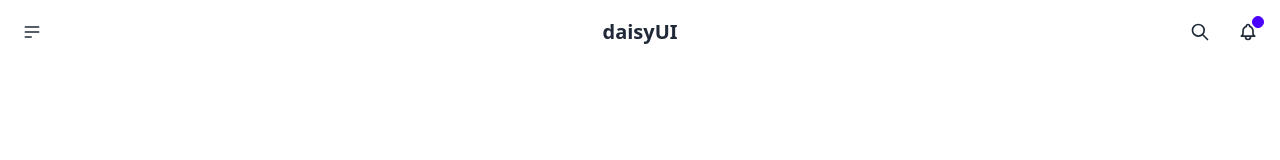
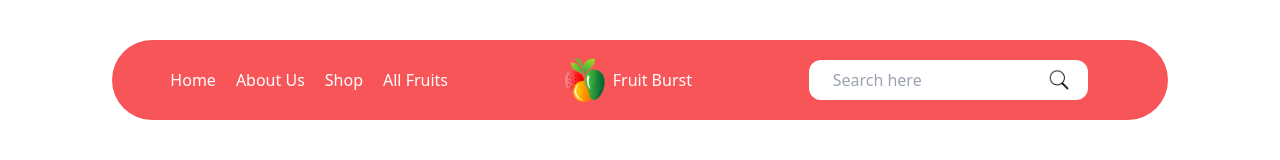
Before and after one commit to shakayet/assignment-3-fruits-burst, a plain HTML site: page index.html in a window 1280 px wide. Drawn offline with nearby package versions, Linux system fonts and the light colour scheme.

Commit message:
Nav bar has done

```diff
--- a/index.html
+++ b/index.html
@@ -5,53 +5,35 @@
     <meta charset="UTF-8">
     <meta name="viewport" content="width=device-width, initial-scale=1.0">
     <title>Food Heaven</title>
+    <link rel="shortcut icon" href="images/logo.png" type="image/x-icon">
     <script src="https://cdn.tailwindcss.com"></script>
     <link href="https://cdn.jsdelivr.net/npm/daisyui@4.4.19/dist/full.min.css" rel="stylesheet" type="text/css" />
     <script src="https://cdn.tailwindcss.com"></script>
 </head>
 
 <body class="w-auto">
-    <header class="mx-24px md:mx-16px lg:mx-24px">
+    <header>
         <nav>
-            <div class="navbar bg-base-100">
-                <div class="navbar-start">
-                    <div class="dropdown">
-                        <div tabindex="0" role="button" class="btn btn-ghost btn-circle">
-                            <svg xmlns="http://www.w3.org/2000/svg" class="h-5 w-5" fill="none" viewBox="0 0 24 24"
-                                stroke="currentColor">
-                                <path stroke-linecap="round" stroke-linejoin="round" stroke-width="2"
-                                    d="M4 6h16M4 12h16M4 18h7" />
-                            </svg>
-                        </div>
-                        <ul tabindex="0"
-                            class="menu menu-sm dropdown-content mt-3 z-[1] p-2 shadow bg-base-100 rounded-box w-52">
-                            <li><a>Homepage</a></li>
-                            <li><a>Portfolio</a></li>
-                            <li><a>About</a></li>
-                        </ul>
+            <div class="flex justify-around bg-[#F85559] text-white h-20 rounded-full mx-10  my-10 lg:mx-28">
+                <div class="flex gap-5 items-center">
+                    <a href="">Home</a>
+                    <a href="">About Us</a>
+                    <a href="">Shop</a>
+                    <a href="">All Fruits</a>
+                </div>
+                <div class="flex gap-2 items-center">
+                    <div>
+                        <img class="w-[40px]" src="images/logo.png" alt="">
                     </div>
+                    <h1>Fruit Burst</h1>
                 </div>
-                <div class="navbar-center">
-                    <a class="btn btn-ghost text-xl">daisyUI</a>
-                </div>
-                <div class="navbar-end">
-                    <button class="btn btn-ghost btn-circle">
-                        <svg xmlns="http://www.w3.org/2000/svg" class="h-5 w-5" fill="none" viewBox="0 0 24 24"
-                            stroke="currentColor">
-                            <path stroke-linecap="round" stroke-linejoin="round" stroke-width="2"
-                                d="M21 21l-6-6m2-5a7 7 0 11-14 0 7 7 0 0114 0z" />
-                        </svg>
-                    </button>
-                    <button class="btn btn-ghost btn-circle">
-                        <div class="indicator">
-                            <svg xmlns="http://www.w3.org/2000/svg" class="h-5 w-5" fill="none" viewBox="0 0 24 24"
-                                stroke="currentColor">
-                                <path stroke-linecap="round" stroke-linejoin="round" stroke-width="2"
-                                    d="M15 17h5l-1.405-1.405A2.032 2.032 0 0118 14.158V11a6.002 6.002 0 00-4-5.659V5a2 2 0 10-4 0v.341C7.67 6.165 6 8.388 6 11v3.159c0 .538-.214 1.055-.595 1.436L4 17h5m6 0v1a3 3 0 11-6 0v-1m6 0H9" />
-                            </svg>
-                            <span class="badge badge-xs badge-primary indicator-item"></span>
-                        </div>
-                    </button>
+                <div class="flex items-center">
+                    <div class="rounded-xl bg-white px-6 py-2">
+                        <input type="text" name="" id="" placeholder="Search here">
+                    </div>
+                    <div class="relative right-10">
+                        <img class="w-[22px]" src="icon/icons8-search-50.png" alt="">
+                    </div>
                 </div>
             </div>
         </nav>
```
